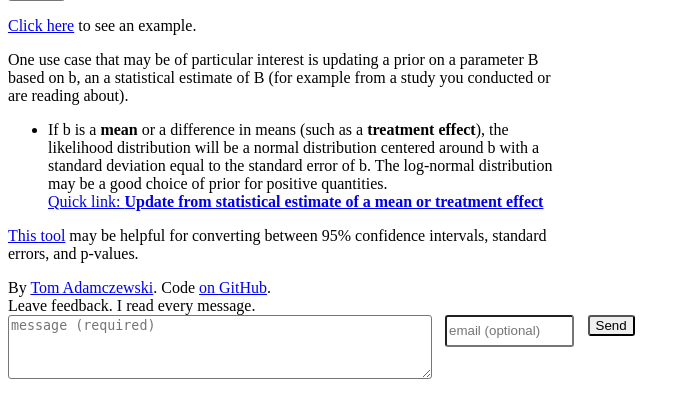
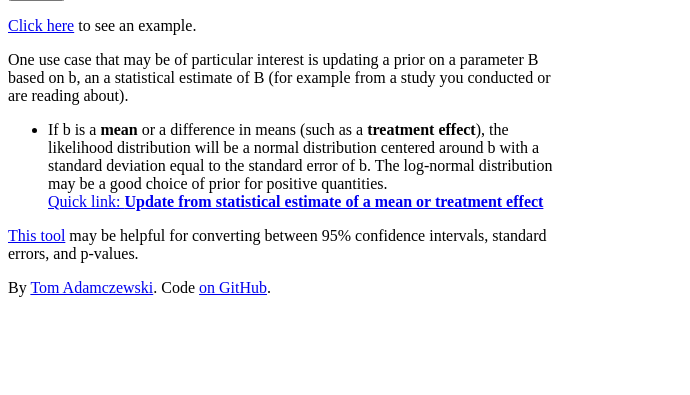
Before and after one commit to tadamcz/bayes-webapp, a Flask app: page / in a window 1280 px wide. Shown: the part 644-1039 px from the top of the page, without its empty margins (0-690 px from the left). After the commit the page ends 941 px from the top, so only its background shows below. Run offline with Flask 2, Linux system fonts and the light colour scheme; some libraries are stand-ins or nearby versions.

Commit message:
remove feedback box
too much spam

```diff
--- a/templates/index.html
+++ b/templates/index.html
@@ -129,9 +129,9 @@ helpful for converting between 95% confidence intervals, standard errors, and p-
 
 <div class="footer"> By <a href="https://tmkadamcz.github.io/">Tom Adamczewski</a>.
     Code <a href="https://github.com/tmkadamcz/bayes-continuous">on GitHub</a>.
-    <div style="max-width: 40em">
-        {% include "_feedback-form.html" %}
-    </div>
+{#    <div style="max-width: 40em">#}
+{#        {% include "_feedback-form.html" %}#}
+{#    </div>#}
 </div>
 <script>
 
```
